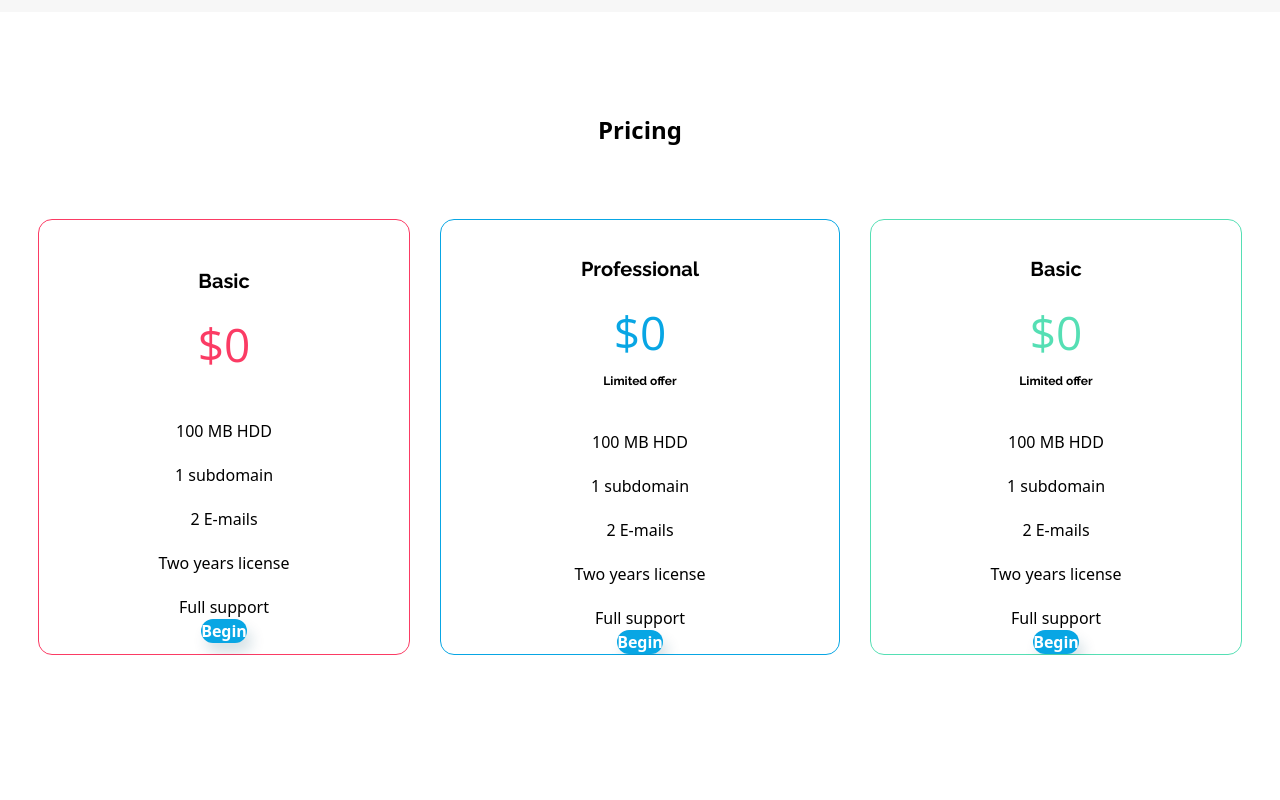
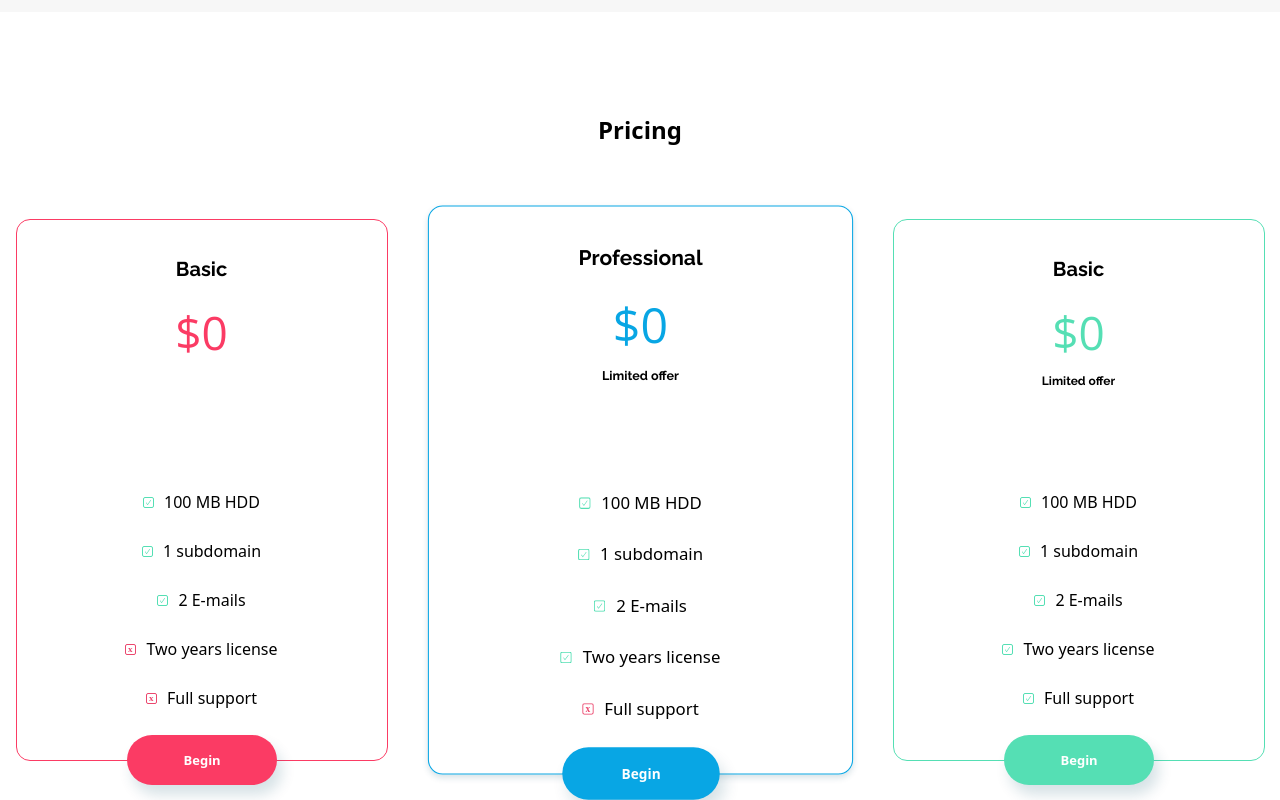
Before and after one commit to cedras/BestShop_Project, a website built with Vite: page index.html in a window 1280 px wide. Shown: the part 2940-3740 px from the top of the page. Before the commit the page ends 3595 px from the top, so only its background shows below. Built offline with nearby package versions, Linux system fonts and the light colour scheme; a web font is replaced by a local one.

Commit message:
Added pricing section

```diff
--- a/css/style.css
+++ b/css/style.css
@@ -41,6 +41,19 @@ a {
   width: 440px;
   font-size: 16px;
   padding: 22px 157px;
+}
+
+.btn-medium {
+  height: 50px;
+  width: 150px;
+  font-size: 13px;
+  background-color: var(--accent-color);
+  padding: 16px 57px;
+}
+
+.btn-medium-pro {
+  width: 165px;
+  padding: 16px 65px;
 }
 
 header {
@@ -223,7 +236,6 @@ header {
   padding: 0px 100px;
   display: flex;
   flex-direction: column;
-
 }
 
 .benefit_item {
@@ -259,18 +271,14 @@ header {
       transform: rotate(45deg);
     }
   }
-
-
-
 }
 
 .benefit_iphone {
   --accent-color: var(--color-primary);
   flex-direction: row-reverse;
 
-  h1{
+  h1 {
     max-width: 246px;
-
   }
 
   .item_shape {
@@ -328,7 +336,6 @@ header {
   position: relative;
 
   img {
-
     position: relative;
     z-index: 2;
   }
@@ -353,14 +360,10 @@ header {
   background-color: var(--color-green);
   margin-left: 60px;
 
-
   img {
-
-
     width: 295px;
-  height: auto;
-  margin-top: 55px;
-
+    height: auto;
+    margin-top: 55px;
   }
 }
 
@@ -382,7 +385,6 @@ header {
 .single_pricing {
   display: flex;
   flex-direction: column;
-  justify-content: center;
   align-items: center;
   width: 372px;
   border-radius: 14px;
@@ -394,7 +396,29 @@ header {
     justify-content: center;
     align-items: center;
     margin-top: 40px;
-    gap: 20px;
+    gap: 25px;
+
+    li::before {
+      content: "";
+      width: 11px;
+      height: 11px;
+      display: inline-block;
+      margin-right: 10px;
+      background-image: url("../assets/Close.svg");
+    }
+    .include::before {
+      content: "";
+      width: 11px;
+      height: 11px;
+      display: inline-block;
+      margin-right: 10px;
+      background-image: url("../assets/Ckechmark-1.svg");
+    }
+  }
+
+  .btn {
+    position: relative;
+    bottom: -25px;
   }
 }
 
@@ -412,12 +436,12 @@ header {
   color: var(--accent-color);
   font-weight: 300;
   margin-top: 14px;
-
 }
 
 .pricing_limited {
   text-align: center;
   margin-top: 5px;
+  margin-bottom: 60px;
   font-size: 0.75rem;
   font-family: var(--font-raleway);
   font-weight: 700;
@@ -425,11 +449,21 @@ header {
 
 .pricing_basic {
   --accent-color: var(--color-redish);
+  .price {
+    margin-bottom: 83px;
+  }
 }
 
 .pricing_pro {
   --accent-color: var(--color-primary);
-  width: 400px;
+  width: 405px;
+  margin: 0 20px;
+  box-shadow: 0px 3px 6px var(--color-primary-shadow);
+  transform: scale(1.05);
+
+  .btn {
+    box-shadow: 5px 10px 14px var(--color-primary-shadow);
+  }
 }
 
 .pricing_premium {
--- a/index.html
+++ b/index.html
@@ -119,7 +119,7 @@
             <li>Two years license</li>
             <li>Full support</li>
           </ul>
-          <a href="index.html" class="btn">Begin</a>
+          <a href="index.html" class="btn btn-medium">Begin</a>
         </div>
         <div class="single_pricing pricing_pro">
           <h2 class="pricing_type">Professional</h2>
@@ -132,7 +132,7 @@
             <li class="include">Two years license</li>
             <li>Full support</li>
           </ul>
-          <a href="index.html" class="btn">Begin</a>
+          <a href="index.html" class="btn btn-medium">Begin</a>
         </div>
         <div class="single_pricing pricing_premium">
           <h2 class="pricing_type">Basic</h2>
@@ -145,7 +145,7 @@
             <li class="include">Two years license</li>
             <li class="include">Full support</li>
           </ul>
-          <a href="index.html" class="btn">Begin</a>
+          <a href="index.html" class="btn btn-medium">Begin</a>
         </div>
       </div>
     </section>
```
